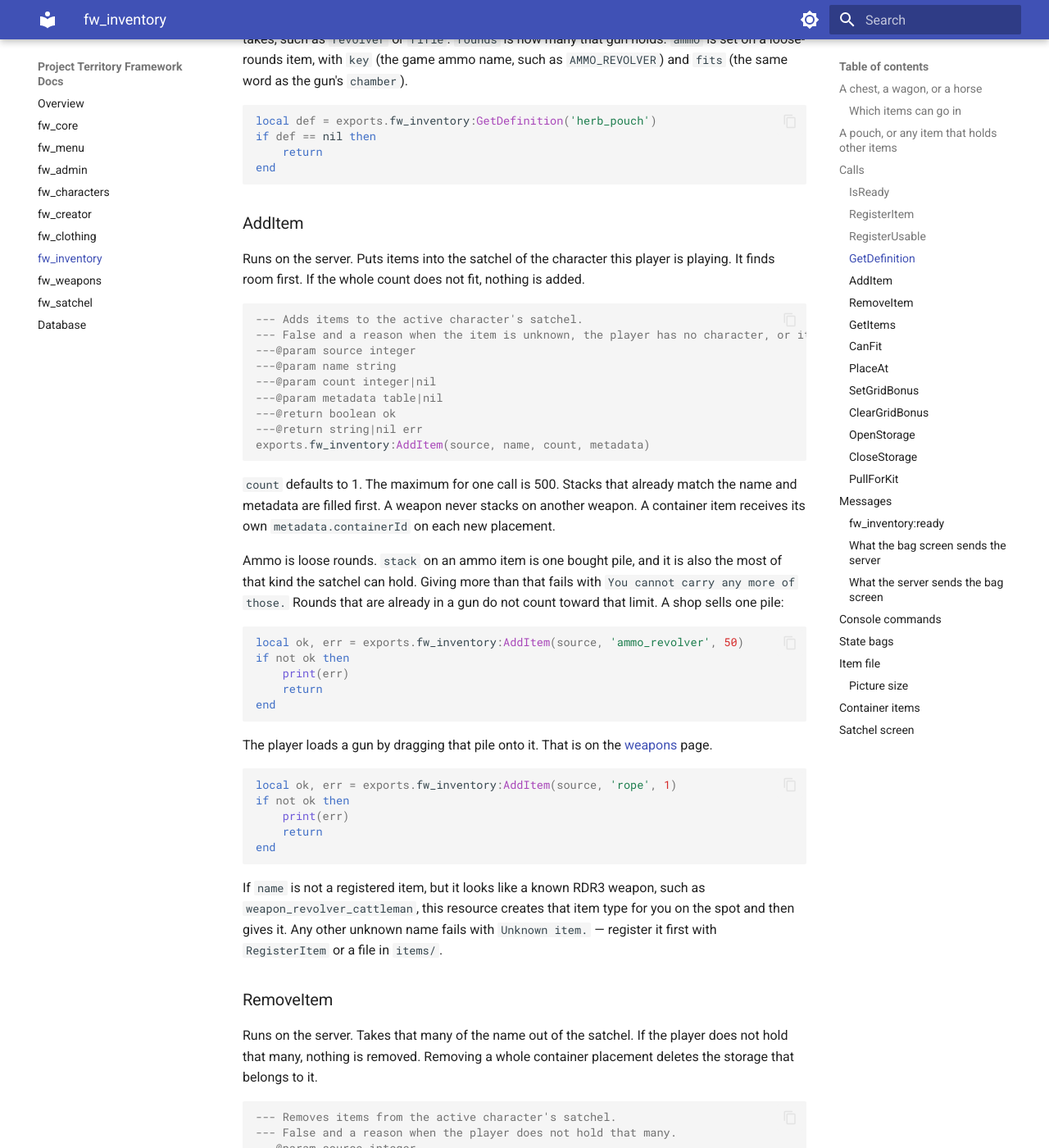
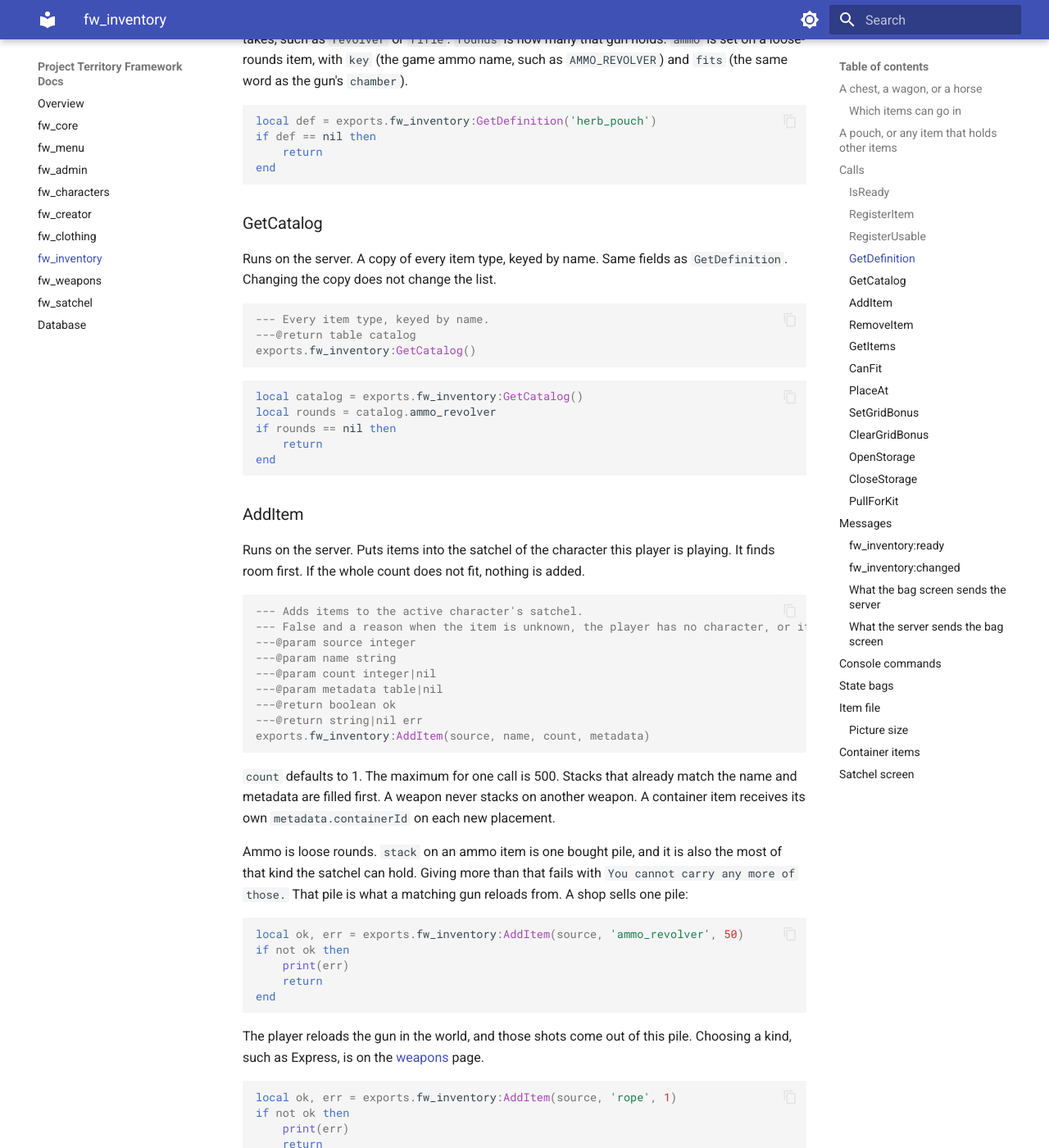
Before and after one commit to Benality/fw-framework-docs, an MkDocs documentation site: the page built from content/fw-inventory.md, in a window 1280 px wide and 1400 px high, scrolled down 5949 px. Shown: the whole window at 82% size. Built offline with MkDocs 1.6.1 and Material for MkDocs 9.7.7, drawn with Linux system fonts in a browser that asks for light colours; some of the changed text lies outside the part shown.

Commit message:
Describe satchel ammo as the reload pile.
Co-authored-by: Cursor <cursoragent@cursor.com>

````diff
--- a/content/fw-inventory.md
+++ b/content/fw-inventory.md
@@ -227,6 +227,24 @@ if def == nil then
 end
 ```
 
+### GetCatalog
+
+Runs on the server. A copy of every item type, keyed by name. Same fields as `GetDefinition`. Changing the copy does not change the list.
+
+```lua
+--- Every item type, keyed by name.
+---@return table catalog
+exports.fw_inventory:GetCatalog()
+```
+
+```lua
+local catalog = exports.fw_inventory:GetCatalog()
+local rounds = catalog.ammo_revolver
+if rounds == nil then
+    return
+end
+```
+
 ### AddItem
 
 Runs on the server. Puts items into the satchel of the character this player is playing. It finds room first. If the whole count does not fit, nothing is added.
@@ -245,7 +263,7 @@ exports.fw_inventory:AddItem(source, name, count, metadata)
 
 `count` defaults to 1. The maximum for one call is 500. Stacks that already match the name and metadata are filled first. A weapon never stacks on another weapon. A container item receives its own `metadata.containerId` on each new placement.
 
-Ammo is loose rounds. `stack` on an ammo item is one bought pile, and it is also the most of that kind the satchel can hold. Giving more than that fails with `You cannot carry any more of those.` Rounds that are already in a gun do not count toward that limit. A shop sells one pile:
+Ammo is loose rounds. `stack` on an ammo item is one bought pile, and it is also the most of that kind the satchel can hold. Giving more than that fails with `You cannot carry any more of those.` That pile is what a matching gun reloads from. A shop sells one pile:
 
 ```lua
 local ok, err = exports.fw_inventory:AddItem(source, 'ammo_revolver', 50)
@@ -255,7 +273,7 @@ if not ok then
 end
 ```
 
-The player loads a gun by dragging that pile onto it. That is on the [weapons](fw-weapons.md) page.
+The player reloads the gun in the world, and those shots come out of this pile. Choosing a kind, such as Express, is on the [weapons](fw-weapons.md) page.
 
 ```lua
 local ok, err = exports.fw_inventory:AddItem(source, 'rope', 1)
@@ -510,6 +528,17 @@ end)
 
 `fw_characters:selected` loads or creates that character's bag. `fw_characters:cleared` saves it and forgets it. Both are messages on the server, described on [fw_characters](fw-characters.md).
 
+### fw_inventory:changed
+
+Local, on the server. Sent after the satchel is saved, with the player's number for this visit (`source` on other pages). `fw_weapons` listens so a gun's reload pile stays in step with the bag. Hear it if your own script needs that same moment.
+
+```lua
+---@param source integer
+AddEventHandler('fw_inventory:changed', function(source)
+    local items = exports.fw_inventory:GetItems(source)
+end)
+```
+
 ### What the bag screen sends the server
 
 These are networked (`RegisterNetEvent` on the server, sent from the player's game with `TriggerServerEvent`). `fw_satchel` sends these when the player drags, uses, sorts, or drops. A script with its own bag screen could send them too, but for giving or taking items from your own script, use the calls above instead — `AddItem`, `RemoveItem`, and so on, not these.
@@ -594,7 +623,7 @@ return {
 | `kit` | none | Which weapon slot can hold it: `revolver`, `pistol`, `longarm`, `bow`, `lasso`, `melee`, `lantern`, `binoculars`, or `fishingrod`. |
 | `hash` | none | Weapon name, such as `WEAPON_REVOLVER_CATTLEMAN`. Required when `kit` is set. |
 | `container` | none | Opens a second grid when the item is used from the satchel. Stack is forced to 1. |
-| `ammo` | none | Loose rounds. `key` is the game ammo name, such as `AMMO_REVOLVER`. `fits` is which guns take it: `revolver`, `pistol`, `repeater`, `rifle`, `elephant`, `shotgun`, `arrow`, or `varmint`. `stack` is one bought pile and the most of that kind the satchel can hold. |
+| `ammo` | none | Loose rounds. `key` is the game ammo name, such as `AMMO_REVOLVER`. `fits` is which guns reload with it: `revolver`, `pistol`, `repeater`, `rifle`, `elephant`, `shotgun`, `arrow`, or `varmint`. `stack` is one bought pile and the most of that kind the satchel can hold. Reloading spends this pile. |
 | `chamber` | filled in for shipped guns | Which `fits` value this gun accepts. Set it yourself on a new gun. |
 | `rounds` | filled in for shipped guns | How many rounds that gun holds. A Cattleman is 6. A bow is 20. From 1 to 100. |
 
````
Also changed, not shown: content/fw-satchel.md (+3 -3 lines), content/fw-weapons.md (+12 -10 lines).
